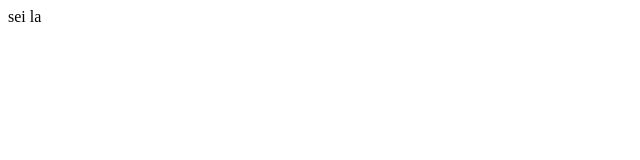
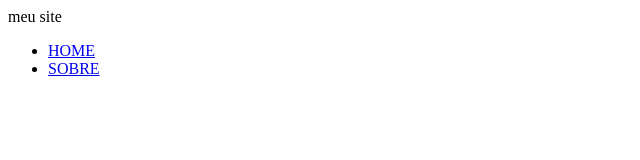
Before and after one commit to roberto16477/site2cti, a plain HTML site: page index.html in a window 1280 px wide. Shown: the whole page, without its empty margins (0-640 px from the left). Drawn offline with Linux system fonts and the light colour scheme.

Commit message:
atualizado

```diff
--- a/index.html
+++ b/index.html
@@ -4,6 +4,10 @@
 	<title>MEU SITE</title>
 </head>
 <body>
-	sei la
+	meu site
+	<ul>
+		<li><a href="index.html">HOME</a></li>
+		<li><a href="sobre.html">SOBRE</a></li>
+	</ul>
 </body>
 </html>
```
